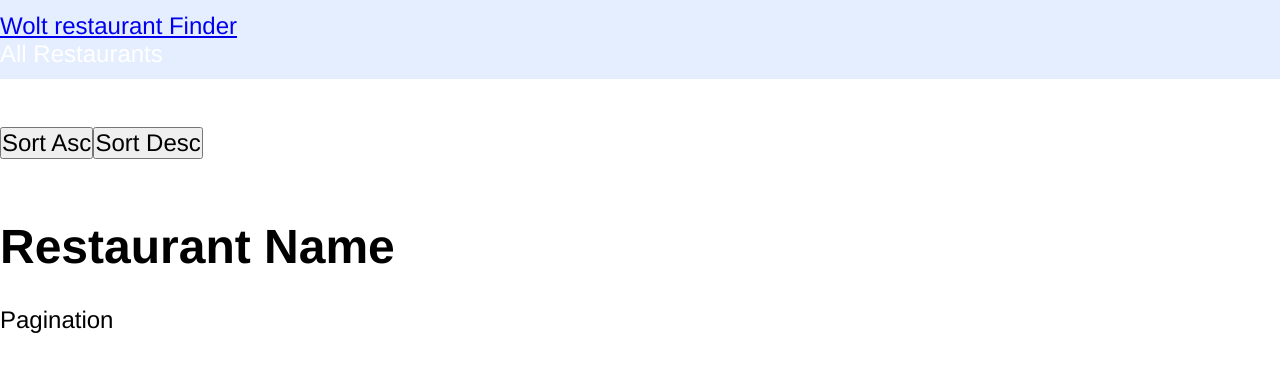
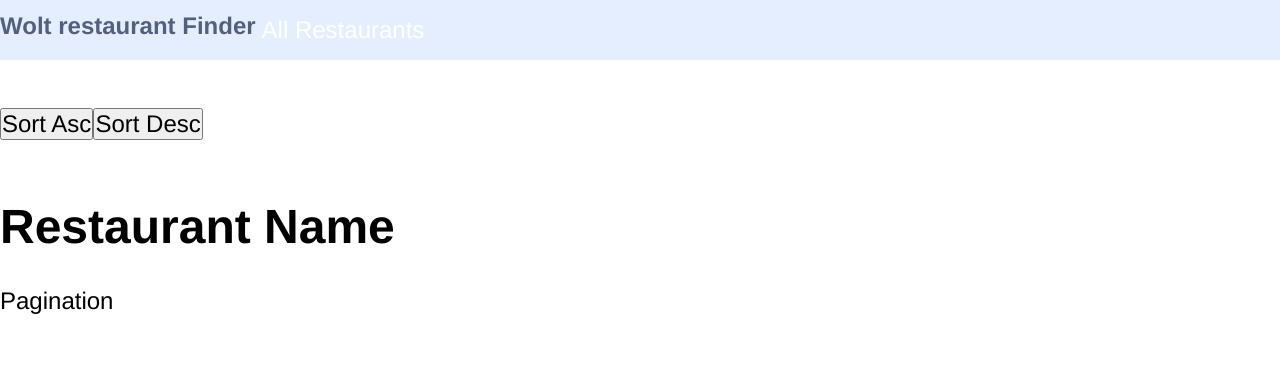
Before and after one commit to joegitau/wolt-restaurants-app, a React app: page / in a window 1280 px wide. Built offline with nearby package versions, Linux system fonts and the light colour scheme.

Commit message:
header styling

```diff
--- a/src/components/Nav.js
+++ b/src/components/Nav.js
@@ -4,7 +4,9 @@
   return (
     <div className="header">
       <div className="container">
-        <a href="#0">Wolt restaurant Finder</a>
+        <a href="#0" className="brand">
+          Wolt restaurant Finder
+        </a>
         <nav>
           <ul>
             <li>All Restaurants</li>
--- a/src/styles/components/_nav.scss
+++ b/src/styles/components/_nav.scss
@@ -4,4 +4,30 @@
   display: flex;
   margin-bottom: $xl-size;
   padding: $s-size 0;
+  height: 60px;
+
+  .container {
+    max-width: 80%;
+
+    a.brand {
+      text-decoration: none;
+      font-weight: 600;
+      color: $primary-color;
+    }
+
+    nav {
+      float: right;
+
+      ul {
+        display: flex;
+        flex-wrap: wrap;
+        flex-direction: column;
+        list-style-type: none;
+
+        li {
+          padding: 4px 6px;
+        }
+      }
+    }
+  }
 }
```
